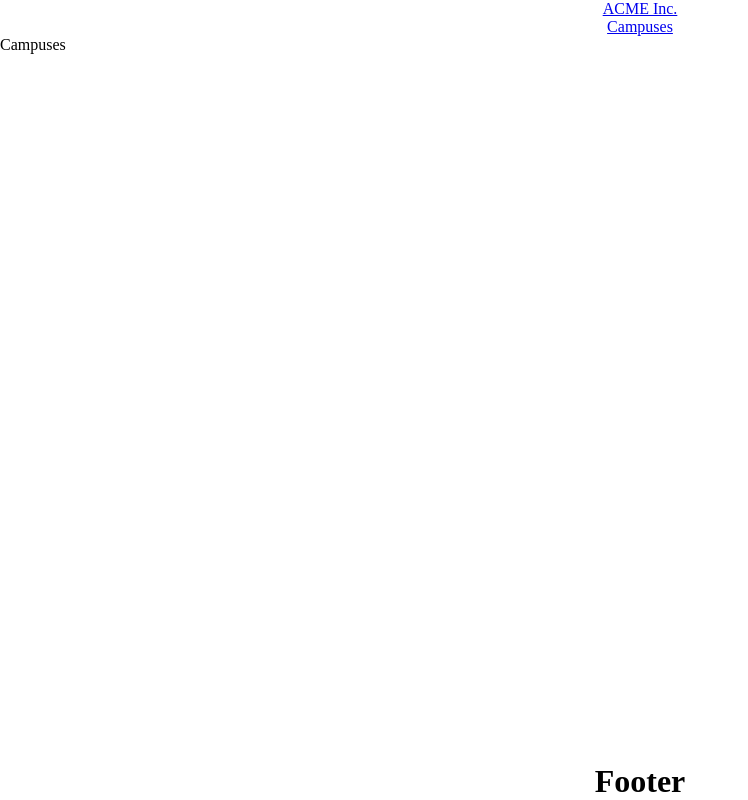
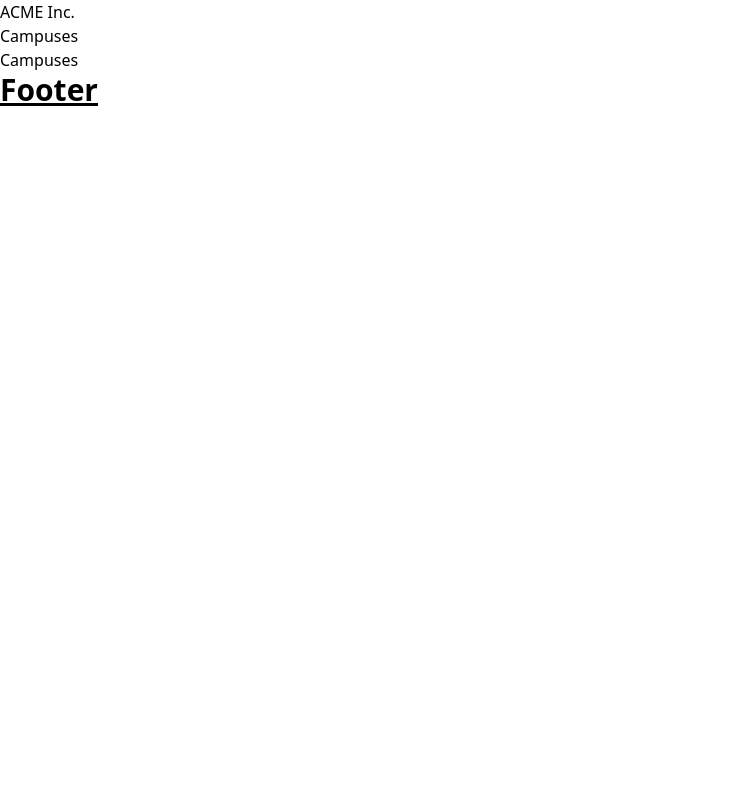
Before and after one commit to alejandro-baez/Student-Campus-Enrollment, a React (Vite) app in the folder Frontend/: page /campuses in a window 1280 px wide. Shown: the whole page, without its empty margins (0-748 px from the left). Built offline with nearby package versions, Linux system fonts and the light colour scheme; no server answers.

Commit message:
integrated tailwind with dockerized frontend structure

```diff
--- a/Frontend/package.json
+++ b/Frontend/package.json
@@ -11,11 +11,13 @@
   },
   "dependencies": {
     "@reduxjs/toolkit": "^2.5.1",
+    "@tailwindcss/vite": "^4.0.6",
     "axios": "^1.7.9",
     "react": "^18.3.1",
     "react-dom": "^18.3.1",
     "react-redux": "^9.2.0",
-    "react-router-dom": "^7.1.5"
+    "react-router-dom": "^7.1.5",
+    "tailwindcss": "^4.0.6"
   },
   "devDependencies": {
     "@eslint/js": "^9.17.0",
--- a/Frontend/src/components/Footer.jsx
+++ b/Frontend/src/components/Footer.jsx
@@ -3,7 +3,7 @@ import React from 'react'
 const Footer = () => {
   return (
     <div id='footer'>
-        <h1>Footer</h1>
+        <h1 class="text-3xl font-bold underline">Footer</h1>
     </div>
   )
 }
--- a/Frontend/src/components/Navbar.jsx
+++ b/Frontend/src/components/Navbar.jsx
@@ -4,9 +4,11 @@ import { Link } from 'react-router-dom'
 const Navbar = () => {
   return (
     <div id='nav'>
-        <Link to='/'>
-            <div>ACME Inc.</div>
-        </Link>
+        <div className='logo'>
+            <Link to='/'>
+                <div>ACME Inc.</div>
+            </Link>
+        </div>
         <Link to='/campuses'>
             <div>Campuses</div>
         </Link>
--- a/Frontend/src/index.css
+++ b/Frontend/src/index.css
@@ -1,3 +1,6 @@
+@import 'tailwindcss';
+
+/*
 * {
   margin: 0;
   padding: 0;
@@ -6,6 +9,8 @@
 
 #body {
   min-height: 100vh;
+  font-family: sans-serif;
+  font-size: 1.5rem;
   display: flex;
   flex-direction: column;
 }
@@ -20,6 +25,19 @@
 
 #nav{
   top:0;
+  border-bottom: 3px solid #000;
+  width: 100%;
+  display: flex;
+  height: 5vh;
+  margin-top: 40px;
+}
+
+.logo{
+  width: 80%;
+  display: flex;
+  justify-content: flex-start;
+  padding-left: 1.5rem;
+
 }
 
 #footer{
@@ -31,4 +49,4 @@ main{
   display: flex;
   flex-grow: 1;
 
-}
+} */
--- a/Frontend/vite.config.js
+++ b/Frontend/vite.config.js
@@ -1,9 +1,10 @@
 import { defineConfig } from 'vite'
 import react from '@vitejs/plugin-react'
+import tailwindcss from '@tailwindcss/vite'
 
 // https://vite.dev/config/
 export default defineConfig({
-  plugins: [react()],
+  plugins: [react(),tailwindcss()],
   server: {
     proxy: {
       "/api": {
```
Also changed, not shown: 1 other file (tests, documents, lock files or other folders).
